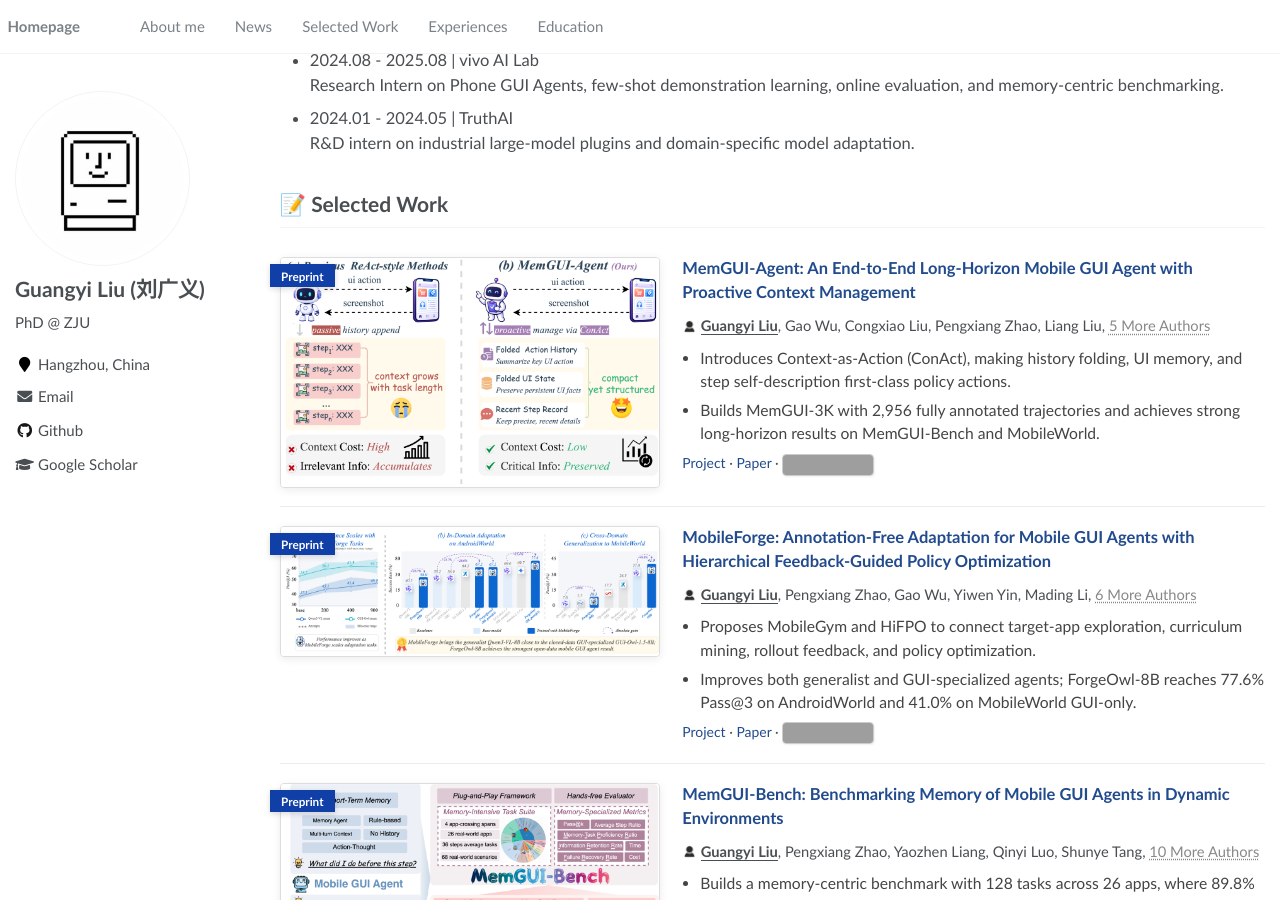
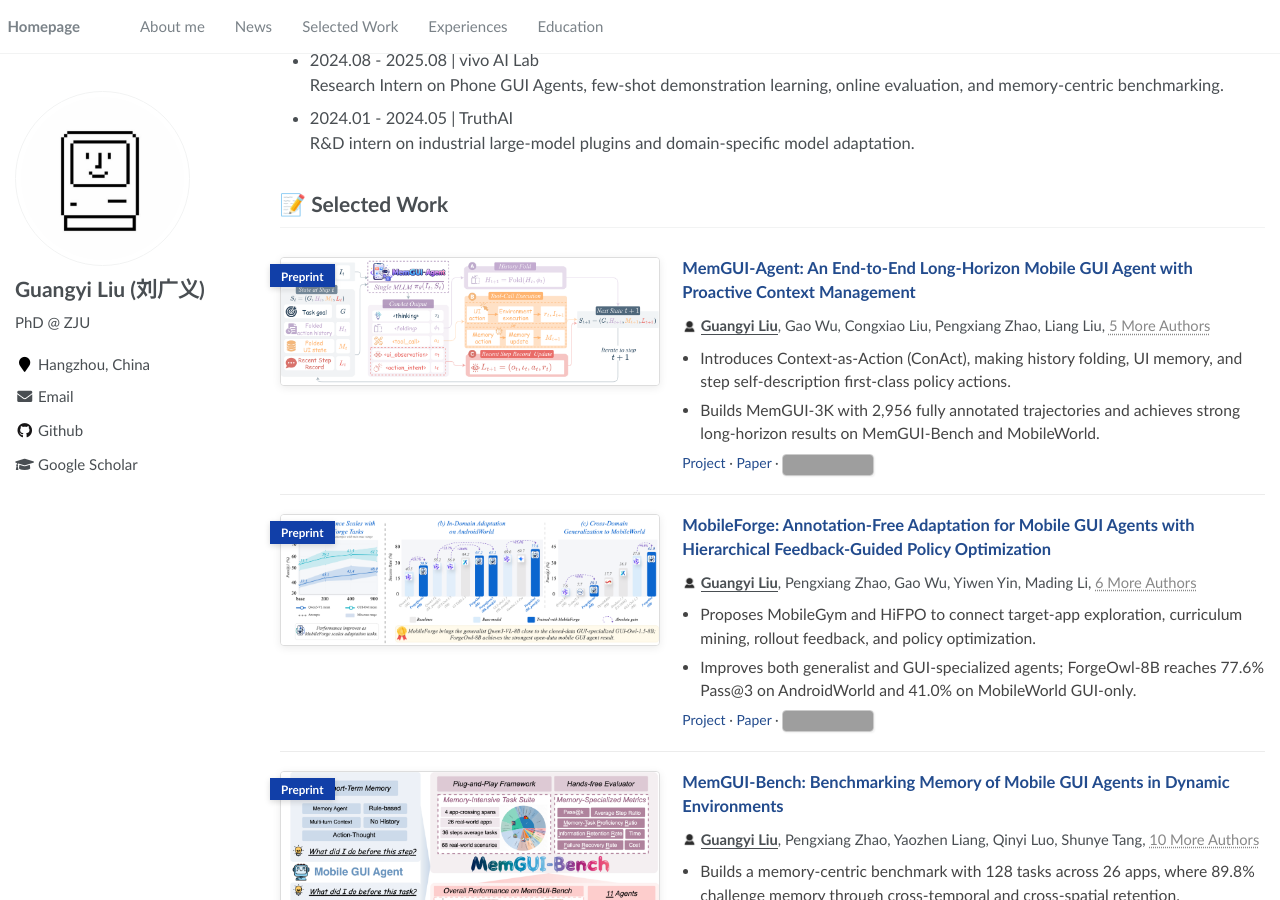
Before and after one commit to lgy0404/lgy0404.github.io, a Jekyll site: the page built from _pages/about.md, in a window 1280 px wide and 900 px high, scrolled down 927 px. Built offline with Jekyll 4.4.1, drawn with Linux system fonts in a browser that asks for light colours; comment, search, counter and statistics services are not loaded; grey boxes are pictures that could not be loaded.

Commit message:
style: update MemGUI-Agent homepage teaser

```diff
--- a/_pages/about.md
+++ b/_pages/about.md
@@ -216,7 +216,7 @@ I aim to build **reliable mobile agents** that can connect language, vision, mem
     <div class="paper-card__thumb">
       <span class="paper-card__badge paper-card__badge--venue">Preprint</span>
       <a href="https://arxiv.org/abs/2606.19926">
-        <img src="./images/paper-images/memgui-agent-teaser.png" alt="MemGUI-Agent teaser">
+        <img src="./images/paper-images/memgui-agent-conact.png" alt="MemGUI-Agent ConAct framework">
       </a>
     </div>
   </div>
```
Also changed, not shown: images/paper-images/memgui-agent-conact.png (added).
